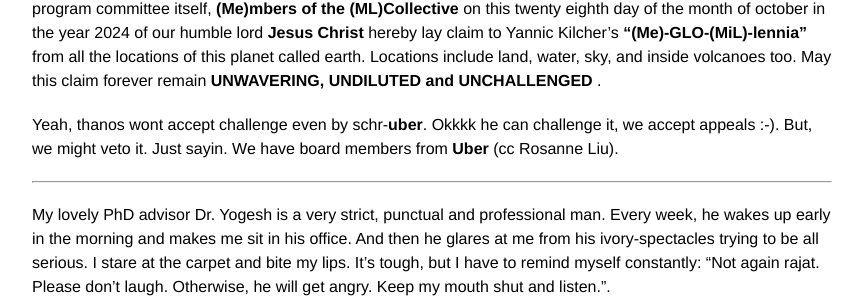
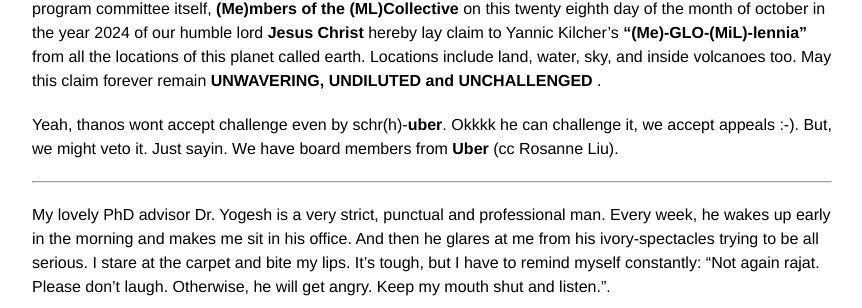
Before and after one commit to rajatmodi62/rajatmodi62.github.io, a Jekyll site: the page built from _posts/2024-10-26-hinton_apm.md, in a window 1280 px wide and 900 px high, scrolled down 1650 px. Shown: the part 144-452 px from the top of the window, without its empty margins (208-1070 px from the left). Built offline with Jekyll 4.4.1, drawn with Linux system fonts in a browser that asks for light colours; comment, search, counter and statistics services are not loaded.

Commit message:
soft link blog

```diff
--- a/_posts/2024-10-26-hinton_apm.md
+++ b/_posts/2024-10-26-hinton_apm.md
@@ -29,7 +29,7 @@ date:   2024-10-26 11:00:00
 
 And now, as even the stars spanning the cosmos <b> shall be made to bear witness </b> to this grandiose-moment , under the sacred laws of academic-tradition spanning <b> millennia </b>, and the blessings of esteemed NeurIPS program committee itself, <b>(Me)mbers of the (ML)Collective</b> on this twenty eighth day of the month of october in the year 2024 of our humble lord <b>Jesus Christ</b>  hereby lay claim to  Yannic Kilcher’s <b>“(Me)-GLO-(MiL)-lennia”</b> from all the locations of this planet called earth. Locations include land, water, sky, and inside volcanoes too. May this claim forever remain <b>UNWAVERING, UNDILUTED and UNCHALLENGED </b>.
 
-Yeah, thanos wont accept challenge even by schr-<b>uber</b>. Okkkk he can challenge it, we accept appeals :-). But, we might veto it. Just sayin. We have board members from <b>Uber</b> (cc Rosanne Liu).
+Yeah, thanos wont accept challenge even by schr(h)-<b>uber</b>. Okkkk he can challenge it, we accept appeals :-). But, we might veto it. Just sayin. We have board members from <b>Uber</b> (cc Rosanne Liu).
 
 ----------------
 
```
